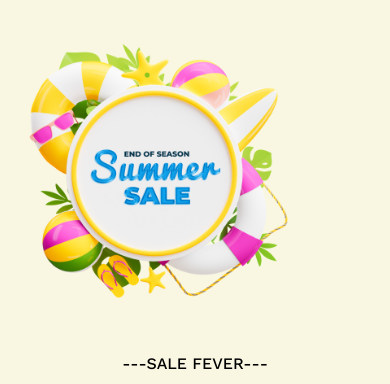
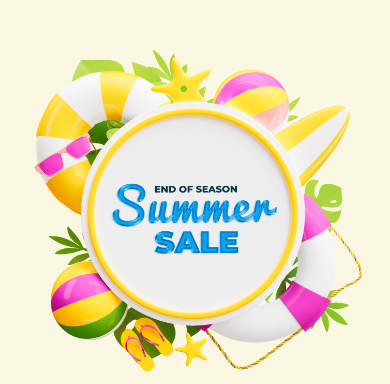
Before and after one commit to Hridooyislam/Quantam_Supplies_Final-Version, a plain HTML site: page index.html in a window 390 px wide. Shown: the top 384 px of the page. Drawn offline with nearby package versions, Linux system fonts and the light colour scheme.

Commit message:
Hotfix Update

```diff
--- a/index.html
+++ b/index.html
@@ -41,7 +41,7 @@
                         <div class="m-auto lg:m-0  w-28 flex justify-center px-4 py-1 bg-[#E527B2] rounded-md" ><p class="text-white text-xl font-semibold ">SELL200</p></div>
                     </div>
                 </div>
-                <div ><img class="h-72 lg:h-[450px] " src="./images/Summer 1.png" alt=""></div>
+                <div ><img class="h-auto md:h-80 lg:h-[450px] " src="./images/Summer 1.png" alt=""></div>
             </div>
         </section>
     </header>
```
